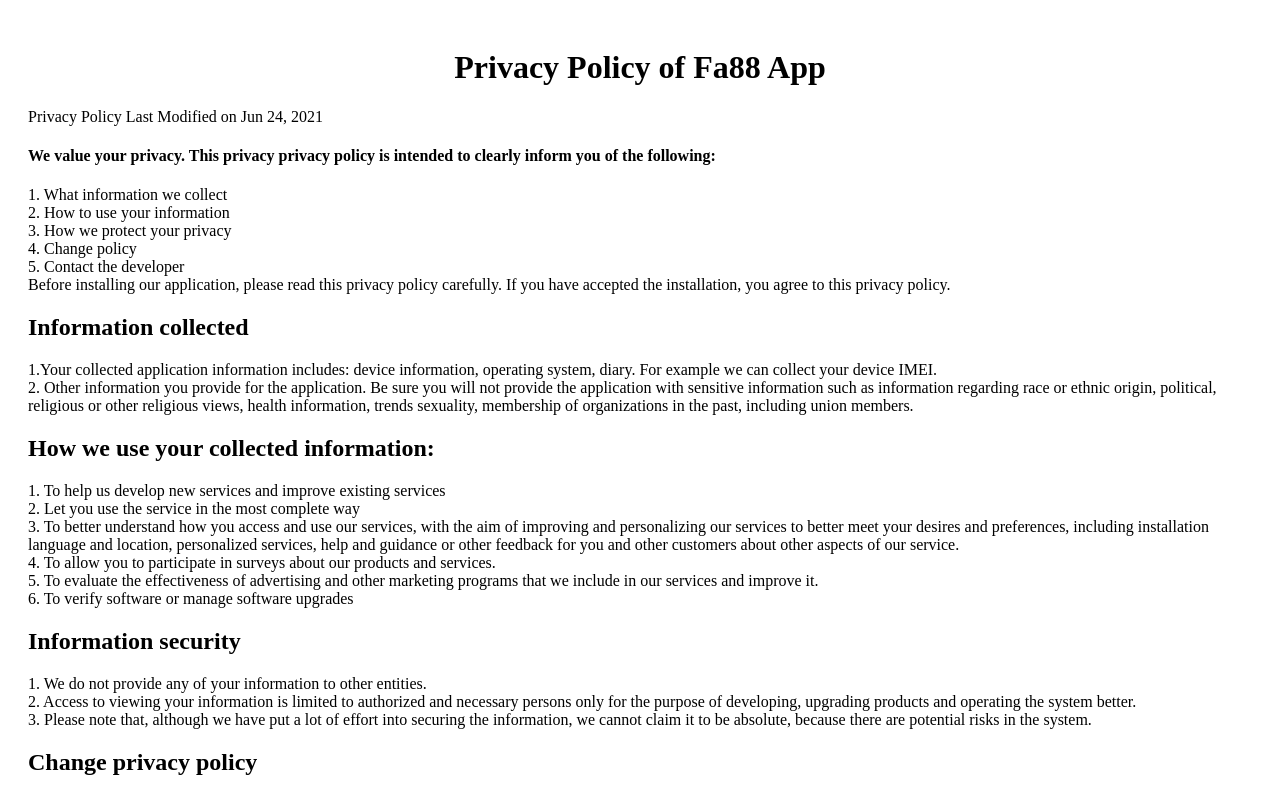
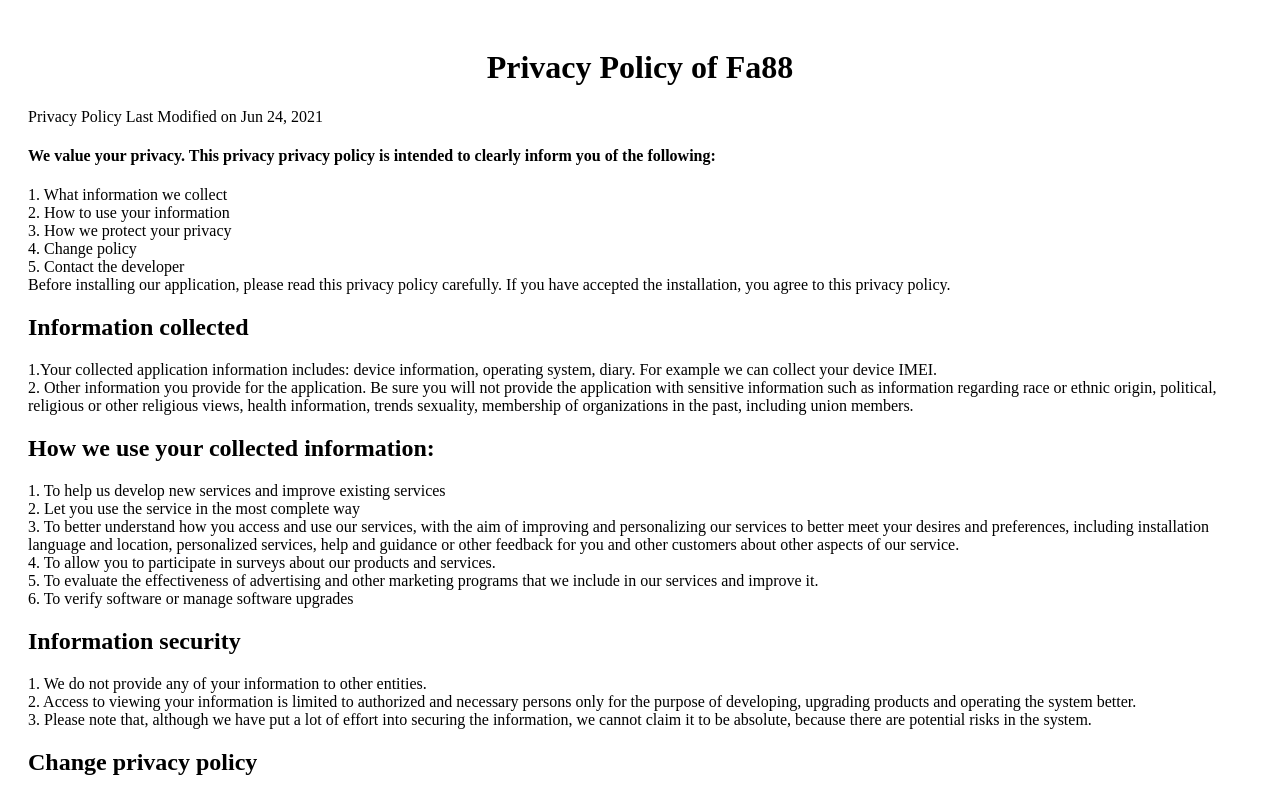
Before and after one commit to Kuzuki4799/Policy_Fa88, a plain HTML site: page index.html in a window 1280 px wide. Shown: the top 796 px of the page. Drawn offline with Linux system fonts and the light colour scheme.

Commit message:
Update index.html

```diff
--- a/index.html
+++ b/index.html
@@ -6,7 +6,7 @@
 <link type="text/css" rel="stylesheet" charset="UTF-8" href="./index_files/translateelement.css"></head>
 <body>
 	<div id="content" style="padding:20px;">
-		<h1 style="text-align: center;">Privacy Policy of Fa88 App</h1>
+		<h1 style="text-align: center;">Privacy Policy of Fa88</h1>
 		<p>Privacy Policy Last Modified on Jun 24, 2021</p>
 		<h4>We value your privacy. This privacy privacy policy is intended to clearly inform you of the following:</h4>
 			1. What information we collect<br>
```
